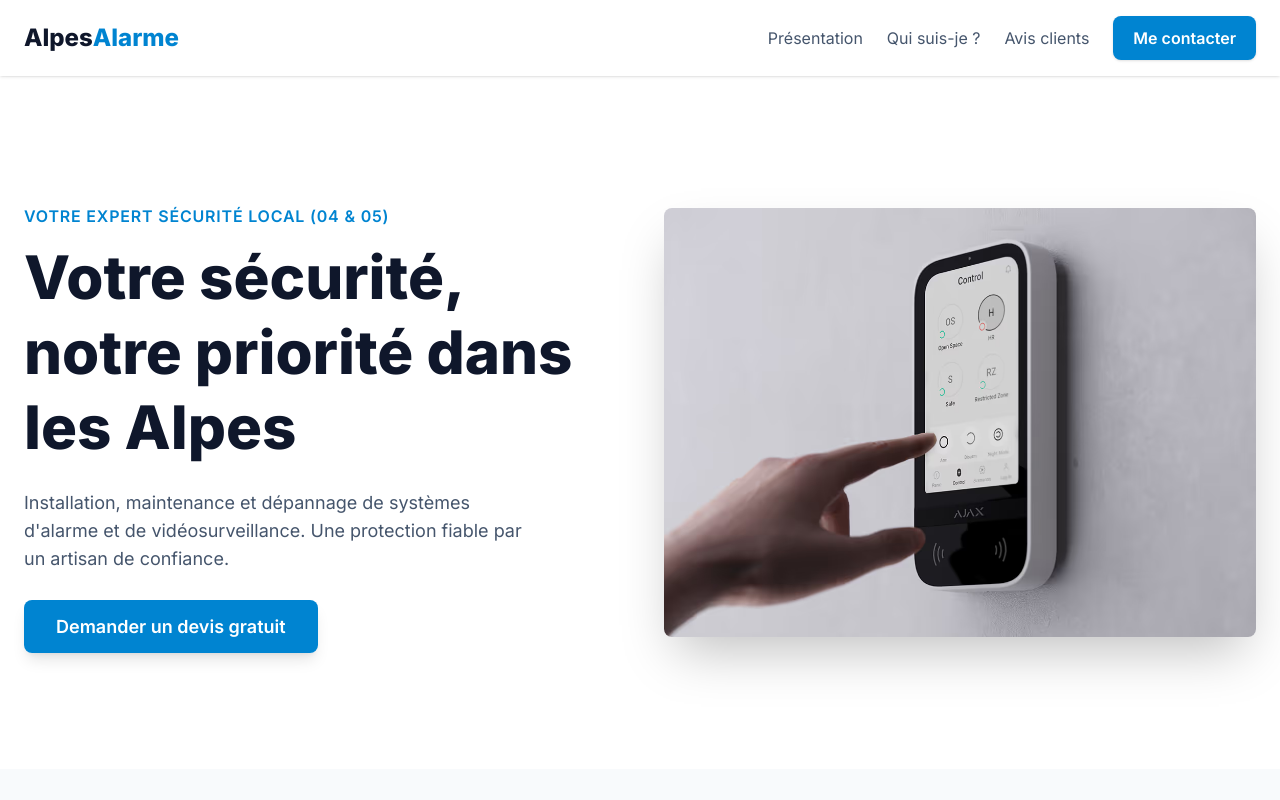
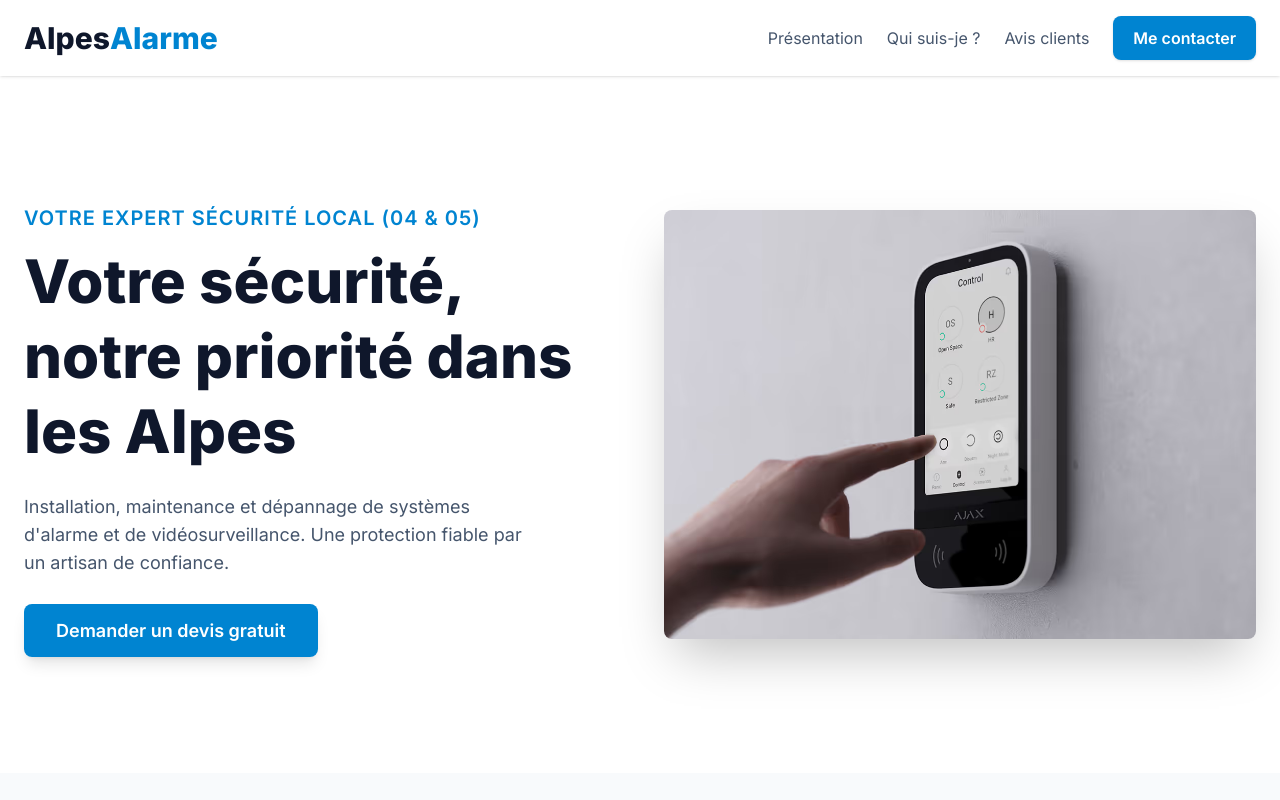
Before and after one commit to Viazel/AlpesAlarme, a plain HTML site: page index.html in a window 1280 px wide. Shown: the top 800 px of the page. Drawn offline with Linux system fonts and the light colour scheme.

Commit message:
feat: size change

```diff
--- a/index.html
+++ b/index.html
@@ -68,7 +68,7 @@ body{font-family:'Inter',sans-serif}@layer properties;@layer theme,base,componen
 
             <!-- Logo SVG "AlpesAlarme" -->
             <a href="#" class="flex items-center" aria-label="AlpesAlarme - Page d'accueil">
-                <span class="text-2xl font-extrabold text-slate-900">Alpes<span class="text-sky-600">Alarme</span></span>
+                <span class="text-3xl font-extrabold text-slate-900">Alpes<span class="text-sky-600">Alarme</span></span>
             </a>
 
             <!-- Navigation Desktop -->
@@ -114,7 +114,7 @@ body{font-family:'Inter',sans-serif}@layer properties;@layer theme,base,componen
             <div class="grid md:grid-cols-2 gap-12 items-center">
                 <!-- Texte du Héros -->
                 <div class="text-center md:text-left">
-                    <span class="text-sky-600 font-semibold uppercase tracking-wider">Votre expert sécurité local (04 & 05)</span>
+                    <span class="text-xl text-sky-600 font-semibold uppercase tracking-wider">Votre expert sécurité local (04 & 05)</span>
                     <h1 class="text-4xl md:text-6xl font-extrabold text-slate-900 mt-3 mb-6 leading-tight">
                         Votre sécurité, notre priorité dans les Alpes
                     </h1>
```
